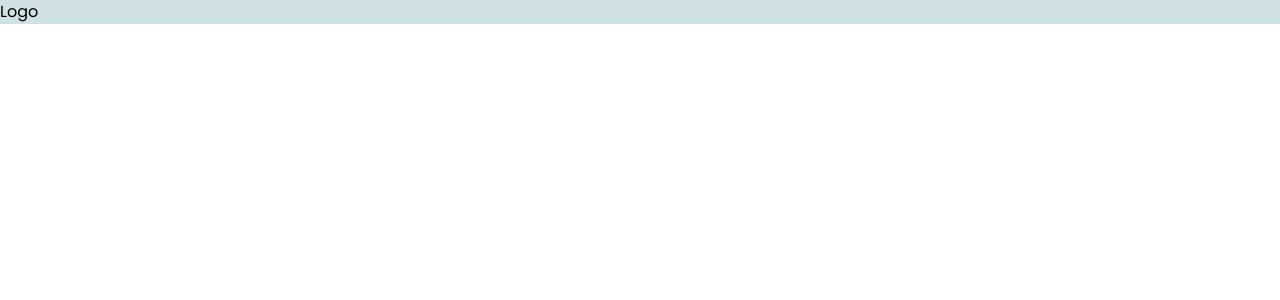
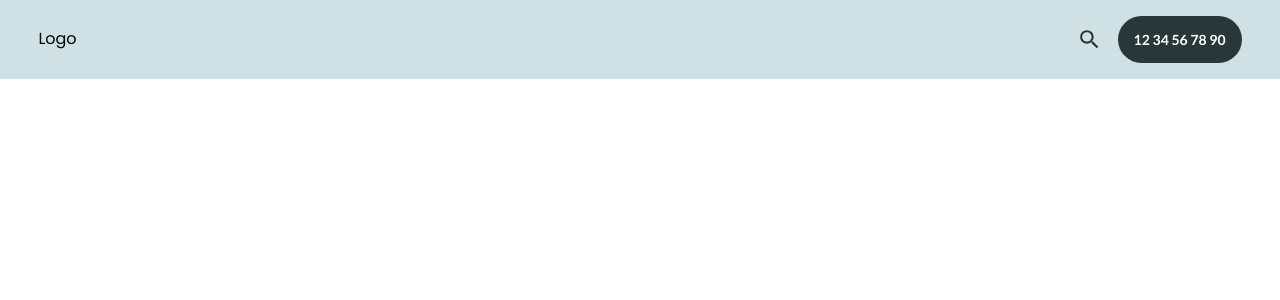
Before and after one commit to imanee11/firstwork, a React (Create React App) app: page / in a window 1280 px wide. Shown: the top 300 px of the page. Built offline with nearby package versions, Linux system fonts and the light colour scheme.

Commit message:
add navbar

```diff
--- a/package.json
+++ b/package.json
@@ -6,6 +6,7 @@
     "cra-template": "1.2.0",
     "react": "^19.0.0",
     "react-dom": "^19.0.0",
+    "react-icons": "^5.4.0",
     "react-router-dom": "^7.1.1",
     "react-scripts": "5.0.1"
   },
--- a/public/index.html
+++ b/public/index.html
@@ -1,15 +1,21 @@
 <!DOCTYPE html>
 <html lang="en">
+
 <head>
   <meta charset="utf-8" />
   <meta name="viewport" content="width=device-width, initial-scale=1" />
-    <meta name="description" content="Web site created using create-react-app"/>
+  <meta name="description" content="Web site created using create-react-app" />
   <link href="https://fonts.googleapis.com/css2?family=Poppins:ital,wght@0,100;0,200;0,300;0,400;0,500;0,600;0,700;0,800;0,900;1,100;1,200;1,300;1,400;1,500;1,600;1,700;1,800;1,900&display=swap" rel="stylesheet">
+  <link rel="preconnect" href="https://fonts.googleapis.com">
+  <link rel="preconnect" href="https://fonts.gstatic.com" crossorigin>
+  <link href="https://fonts.googleapis.com/css2?family=Lato:ital,wght@0,100;0,300;0,400;0,700;0,900;1,100;1,300;1,400;1,700;1,900&display=swap" rel="stylesheet">
 
   <title>React App</title>
 </head>
+
 <body>
   <div id="root"></div>
 
 </body>
+
 </html>
--- a/src/components/home/NavBar.jsx
+++ b/src/components/home/NavBar.jsx
@@ -1,13 +1,30 @@
 import React from 'react';
+
+import { MdOutlineSearch } from "react-icons/md";
+
 
 const NavBar = () => {
     return (
         <>
-        <nav>
-            <div className='bg-secondary'>
-                <h1>Logo</h1>
-            </div>
-        </nav>
+            <nav className='flex items-center justify-between px-[3vw] py-4 bg-secondary'>
+                {/* left */}
+                <div className=''>
+                    <h1>Logo</h1>
+                </div>
+
+                {/* right */}
+                <div className='flex items-center space-x-4'>
+                    <MdOutlineSearch size={25} className='text-likeblack' />
+                    <button className='hover:shadow-[0px_0px_9px_1px_#669295] relative font-heading  bg-likeblack text-white px-4 py-[1.6vh] rounded-full font-semibold text-[14px]  overflow-hidden group transition duration-300'>
+                        <span className='relative z-10'>
+                            <a href="tel:+1234567890">
+                                12 34 56 78 90
+                            </a>
+                        </span>
+                        <span className="absolute inset-0 bg-primary rounded-full -translate-x-full  group-hover:translate-x-0 transition-transform duration-300"></span>
+                    </button>
+                </div>
+            </nav>
 
         </>
     );
--- a/src/index.css
+++ b/src/index.css
@@ -3,7 +3,7 @@
 @tailwind utilities;
 
 *{
-    font-family: "Poppins", sans-serif;
+    /* font-family: "Poppins", sans-serif; */
     /* font-weight: 100; */
     font-style: normal;
     scroll-behavior: smooth;
--- a/tailwind.config.js
+++ b/tailwind.config.js
@@ -11,6 +11,10 @@
         accent: '#cfe1e5',
         likeblack: '#283737',
       },
+      fontFamily: {
+        heading: ['Lato', 'sans-serif'],
+        sans: ['Poppins', 'sans-serif'],
+      },
     },
   },
   plugins: [],
```
Also changed, not shown: 1 other file (tests, documents, lock files or other folders). Lines whose indentation alone changed are shown as unchanged.
